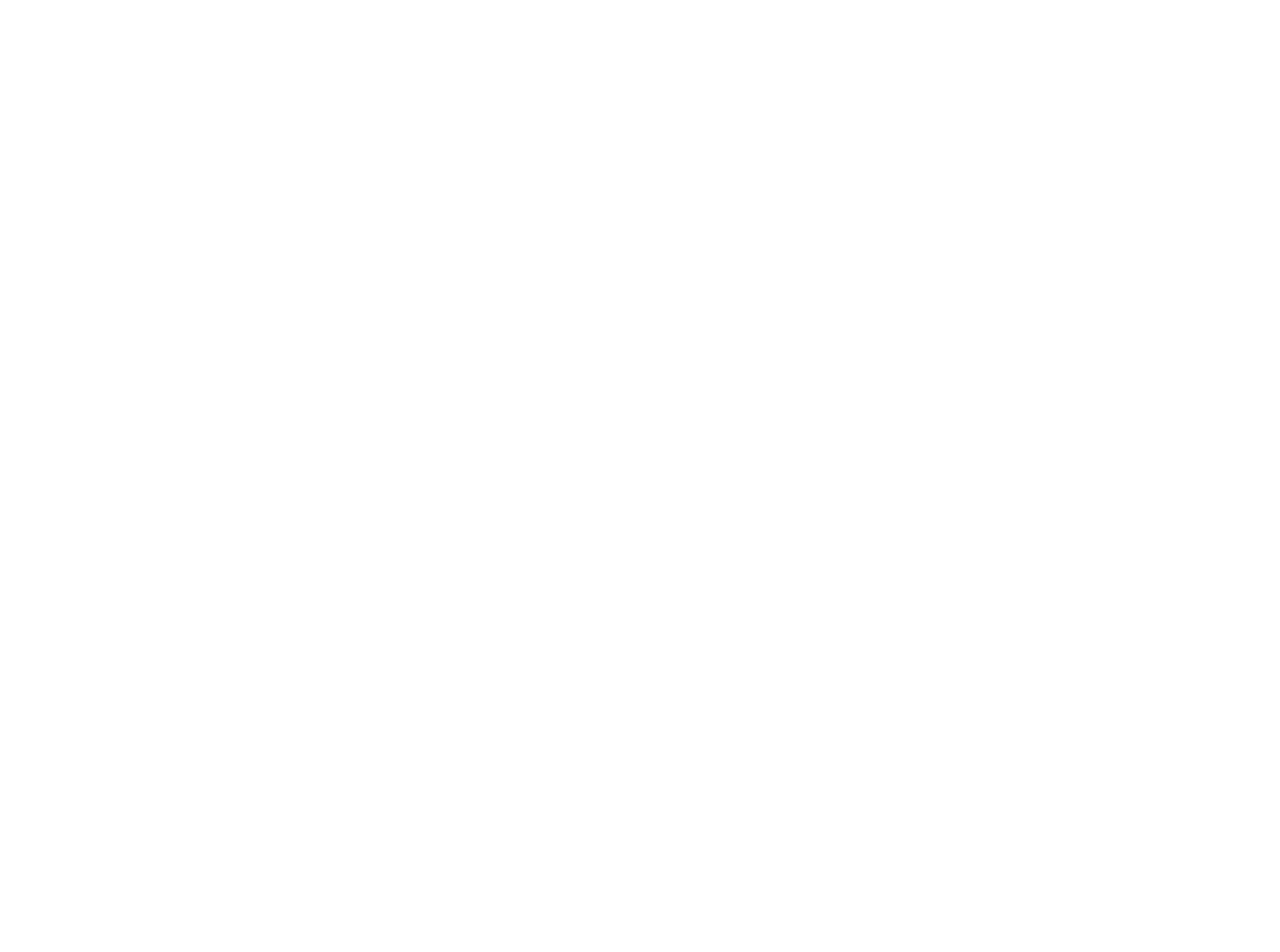
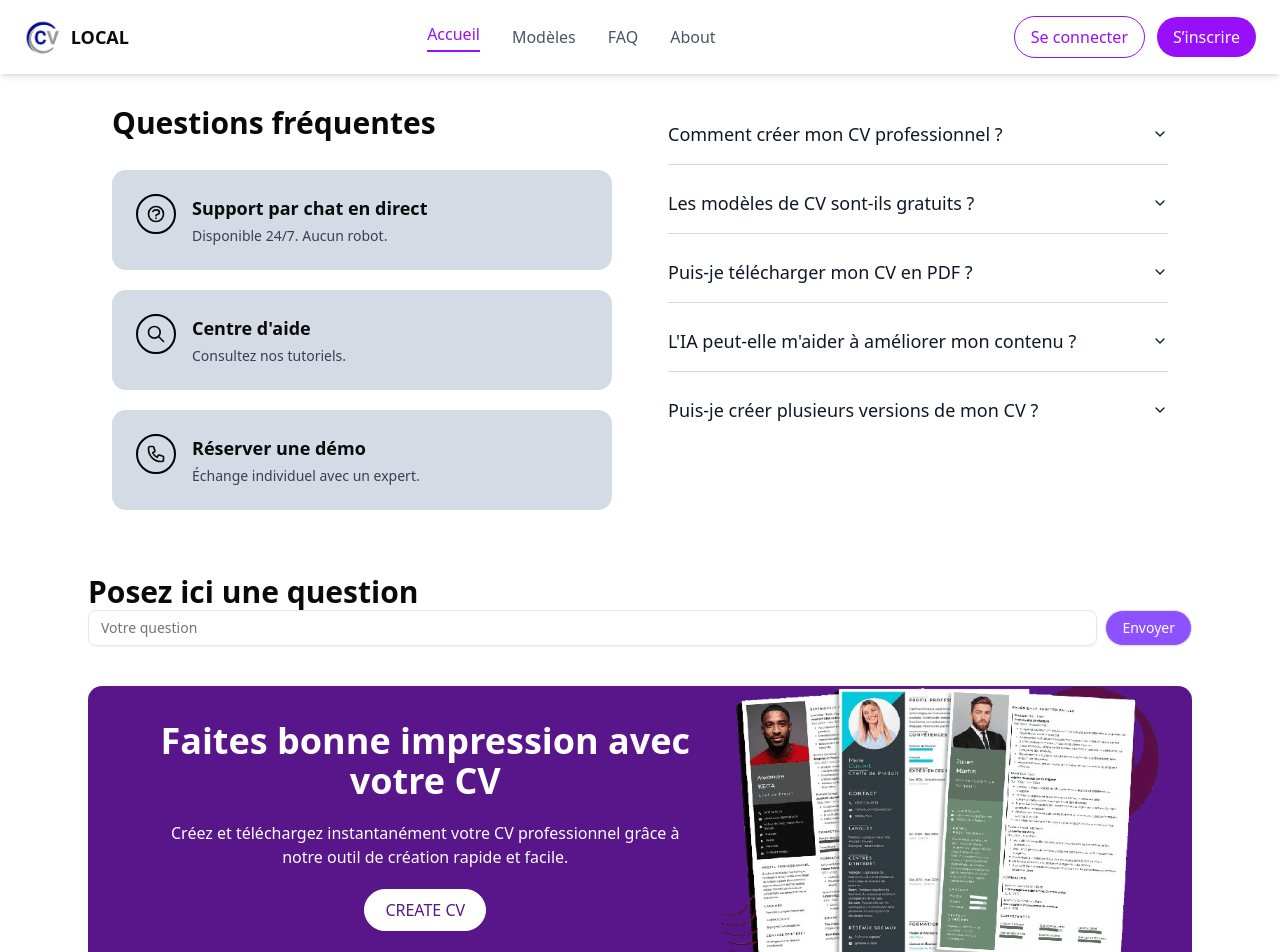
Before and after one commit to OlympBlack/mon-cv-local, a React (Vite) app: page /faq in a window 1280 px wide. Before the commit this address had no page. Shown: the top 952 px of the page. Before the commit the page ends 800 px from the top, so only its background shows below. Built offline with nearby package versions, Linux system fonts and the light colour scheme.

Commit message:
Added faq page

```diff
--- /dev/null
+++ b/src/components/ui/input.tsx
@@ -0,0 +1,21 @@
+import * as React from "react"
+
+import { cn } from "@/lib/utils"
+
+function Input({ className, type, ...props }: React.ComponentProps<"input">) {
+  return (
+    <input
+      type={type}
+      data-slot="input"
+      className={cn(
+        "file:text-foreground placeholder:text-muted-foreground selection:bg-primary selection:text-primary-foreground dark:bg-input/30 border-input h-9 w-full min-w-0 rounded-md border bg-transparent px-3 py-1 text-base shadow-xs transition-[color,box-shadow] outline-none file:inline-flex file:h-7 file:border-0 file:bg-transparent file:text-sm file:font-medium disabled:pointer-events-none disabled:cursor-not-allowed disabled:opacity-50 md:text-sm",
+        "focus-visible:border-ring focus-visible:ring-ring/50 focus-visible:ring-[3px]",
+        "aria-invalid:ring-destructive/20 dark:aria-invalid:ring-destructive/40 aria-invalid:border-destructive",
+        className
+      )}
+      {...props}
+    />
+  )
+}
+
+export { Input }
--- a/src/components/ui/navbar.tsx
+++ b/src/components/ui/navbar.tsx
@@ -1,6 +1,7 @@
 import { useState } from "react";
 import { Menu, X } from "lucide-react";
 import logo from "../../assets/images/logo.jpg";
+import { Link } from "react-router-dom";
 
 export default function Navbar() {
   const [isOpen, setIsOpen] = useState(false);
@@ -15,11 +16,12 @@
         </div>
 
         <nav className="hidden md:flex items-center gap-8 text-gray-600 font-medium">
-          <a href="#" className="text-purple-600 border-b-2 border-purple-600 pb-1">Accueil</a>
-          <a href="#" className="hover:text-gray-900">Modèles</a>
+          <Link to="/" className="text-purple-600 border-b-2 border-purple-600 pb-1">Accueil</Link>
+          <Link to="#" className="hover:text-gray-900">Modèles</Link>
           {/* <a href="#" className="hover:text-gray-900">Tarifs</a> */}
-          <a href="#" className="hover:text-gray-900">FAQ</a>
-          <a href="#" className="hover:text-gray-900">About</a>
+          <Link to="/faq" className="hover:text-gray-900">FAQ</Link>
+
+          <Link to="#" className="hover:text-gray-900">About</Link>
         </nav>
 
         <div className="hidden md:flex items-center gap-3">
--- a/src/routes.tsx
+++ b/src/routes.tsx
@@ -1,5 +1,6 @@
 import { ReactElement } from "react";
 import Home from "./views/Home";
+import Faq from "./views/Faq";
 
 export interface AppRoute{
     path: string;
@@ -10,6 +11,10 @@
     {
         path: "/",
         element: <Home />
+    },
+    {
+        path: "faq",
+        element: <Faq />
     }
 ];
 
--- /dev/null
+++ b/src/views/Faq.tsx
@@ -0,0 +1,43 @@
+import Navbar from "../components/ui/navbar";
+import Footer from "../components/ui/footer";
+import FAQ from "../components/ui/faq";
+// import Testimonials from "../components/ui/testimonials";
+import modeles3 from "@/assets/images/modeles-cv.png";
+import { motion } from "framer-motion";
+import { Button } from "@/components/ui/button";
+import { Input } from "@/components/ui/input";
+
+
+import "@/assets/css/home.css";
+export default function Home() {
+  return (
+    <div>
+      <Navbar />
+
+      <div className="max-w-6xl mx-auto px-6 mt-10">
+        <FAQ />
+
+        {/* input */}
+            <h2 className="font-bold text-3xl">Posez ici une question</h2>
+         <div className="flex w-full  items-center gap-2 mb-10">
+            <Input type="text" placeholder="Votre question" className="outline-violet-500"/>
+            <Button className="bg-violet-500 text-white rounded-full hover:bg-black hover:text-white" type="submit" variant="outline">Envoyer</Button>
+        </div>
+
+        <div className="bg-purple-900 text-white md:flex rounded-xl mb-15 mx-auto flex justify-center items-center">
+          <motion.div initial={{opacity: 0, x: -50}} whileInView={{opacity: 1, x: 0}} transition={{duration: 1, ease:"easeOut"}} viewport={{once:false}} className="ml-7  mt-5 lg:w-1/2 m-5 text-center">
+            <h1 className="text-4xl font-bold">Faites bonne impression avec votre CV</h1>
+            <p className="mt-5">Créez et téléchargez instantanément votre CV professionnel grâce à notre outil de création rapide et facile.</p>
+
+            <button className="px-5 py-2 bg-white text-purple-900 rounded-full mt-5 hover:bg-black hover:text-white border border-white">CREATE CV</button>
+          </motion.div>
+
+          <motion.div initial={{opacity: 0, x: 50}} whileInView={{opacity: 1, x: 0}} transition={{duration: 1, ease:"easeOut"}} viewport={{once: false}} className=" justify-items-center hidden lg:block">
+            <img src={modeles3} alt=""  className="h-70"/>
+          </motion.div>
+        </div>
+      </div>
+      <Footer />
+    </div>
+  )
+}
```
